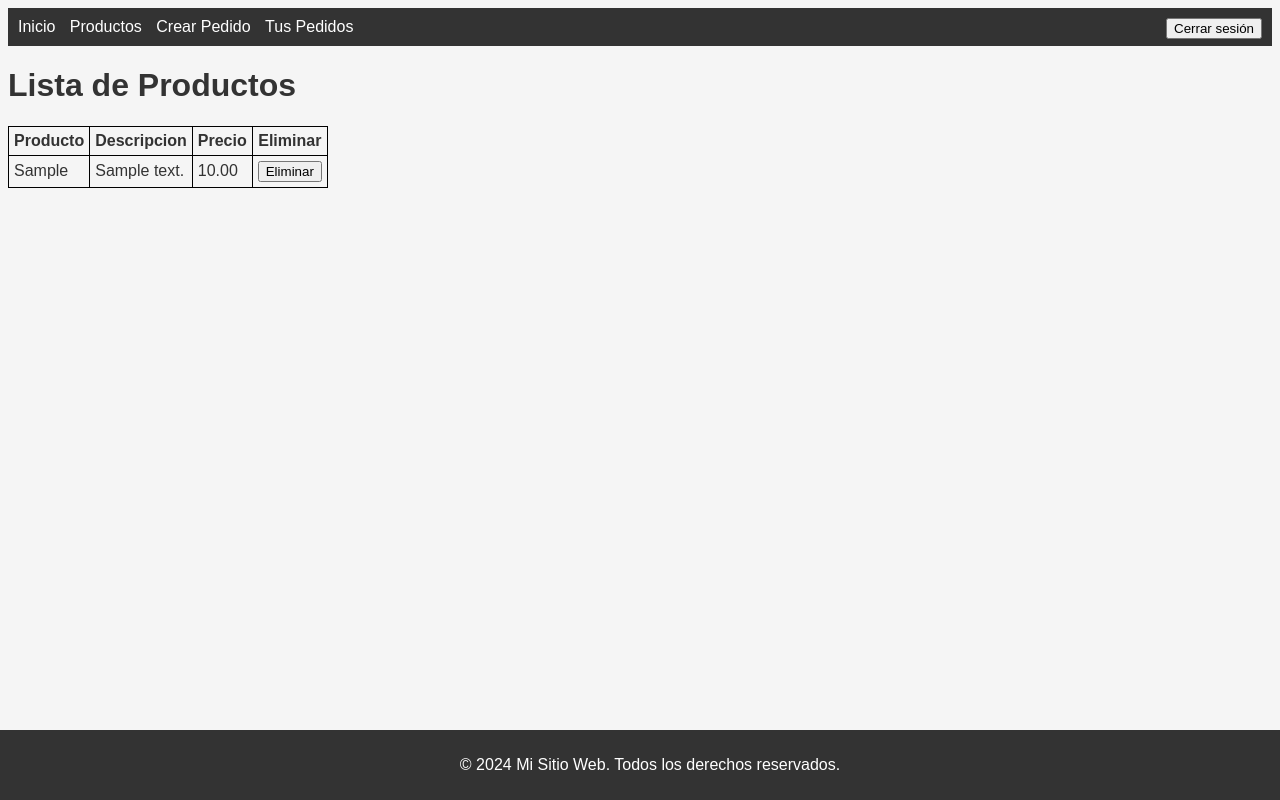
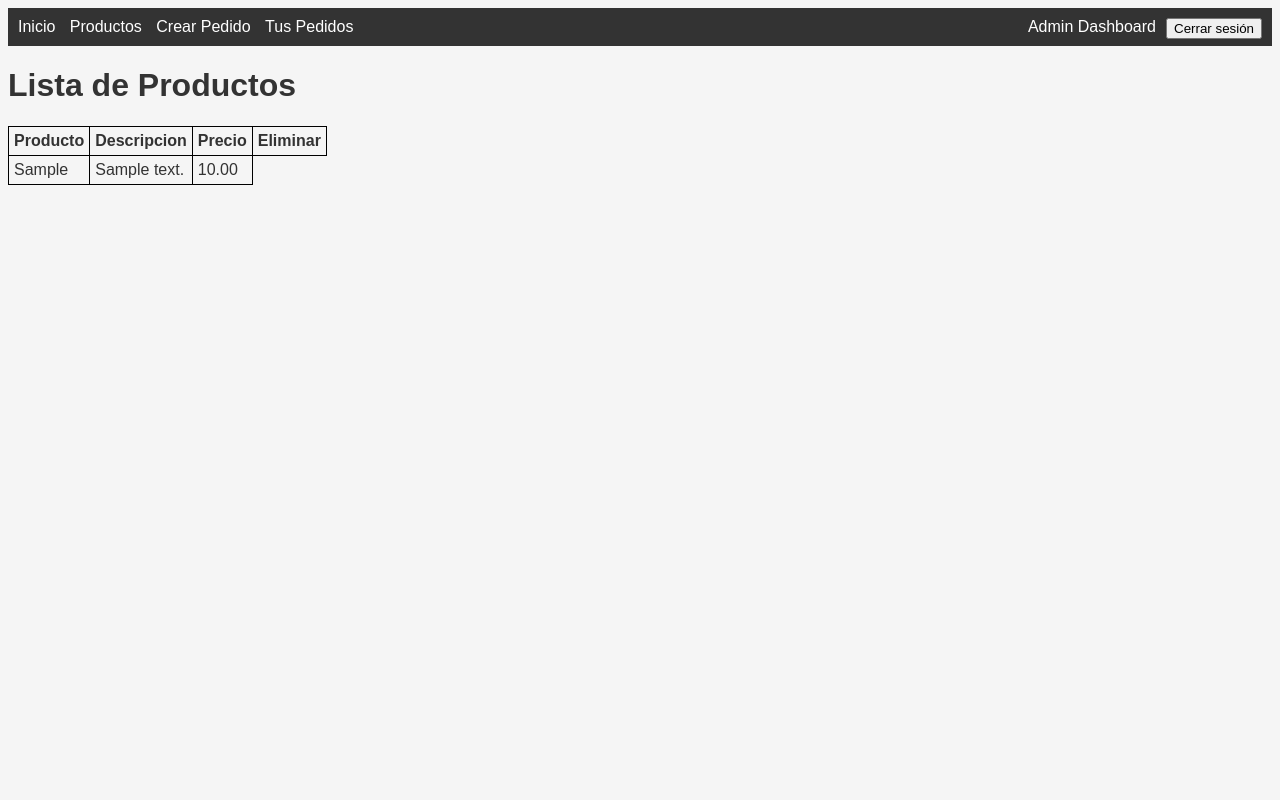
Before and after one commit to Chialvo/INET-Marketplace, a Django app: page /productos/ in a window 1280 px wide. Run offline with Django 5.2, Linux system fonts and the light colour scheme; a user stored in the database is signed in; tables that the repository leaves empty hold one stand-in row (values such as "Sample post").

Commit message:
betterAdmin

```diff
--- a/olimpiada/main/templates/base.html
+++ b/olimpiada/main/templates/base.html
@@ -14,25 +14,24 @@
             <li><a href="{% url 'productos' %}">Productos</a></li>
             <li><a href="{% url 'pedido' %}">Crear Pedido</a></li>
             <li><a href="{% url 'mostrarPedidos' %}">Tus Pedidos</a></li>
+            {% if user.is_authenticated %}
                 <li>
                     <form id="logout-form" action="{% url 'logout' %}" method="post" style="display: inline;">
                         {% csrf_token %}
                         <button type="submit" style="float: right;">
                             Cerrar sesión
                         </button>
-                    </button>
                     </form>
                 </li>
+                {% if user.is_staff %}
+                    <li style="float: right;"><a href="{% url 'admin:index' %}">Admin Dashboard</a></li>
+                {% endif %}
+            {% else %}
+                <li><a href="{% url 'login' %}">Iniciar sesión</a></li>
+            {% endif %}
         </ul>
     </nav>
-
-    <div>
     {% block content %}
     {% endblock %}
-    </div>
-
-    <footer>
-        <p>&copy; 2024 Mi Sitio Web. Todos los derechos reservados.</p>
-    </footer>
 </body>
 </html>
--- a/olimpiada/main/templates/productos.html
+++ b/olimpiada/main/templates/productos.html
@@ -17,13 +17,6 @@
             <td>{{ producto.codigo }}</td>
             <td>{{ producto.descripcion }}</td>
             <td>{{ producto.precio }}</td>
-
-            {% if request.user.is_superuser %}
-                <td>
-
-                        <button type="submit">Eliminar</button>
-                </td>
-            {% endif %}
         </tr>
         {% endfor %}
     </table>
--- a/olimpiada/main/urls.py
+++ b/olimpiada/main/urls.py
@@ -2,7 +2,6 @@ from django.urls import path, include
 from rest_framework.routers import DefaultRouter
 from .views import *
 from .api import *
-from django.contrib import admin
 from django.contrib.auth import views as auth_views
 
 router = DefaultRouter()
@@ -11,7 +10,6 @@ router.register('pedidos', PedidoViewSet, 'pedidos')
 router.register('clientes', ClienteViewSet, 'clientes')
 
 urlpatterns = [
-    path('admin/', admin.site.urls),
     path('', home, name='home'),
     path('productos/', productos, name='productos'),
     path('login/', login_view, name='login'),
@@ -22,6 +20,5 @@ urlpatterns = [
     path('mostrarPedidos/', mostrarPedidos, name='mostrarPedidos'),
     path('crear_pedido/', crear_pedido, name='crear_pedido'),
     path('register/', register, name='register'),
-    path('productos_eliminar/<int:id_producto>/', productos_eliminar, name='delete_producto'),
     path('logout/', auth_views.LogoutView.as_view(template_name='logout.html'), name='logout'),
 ] + router.urls
--- a/olimpiada/main/views.py
+++ b/olimpiada/main/views.py
@@ -56,6 +56,7 @@ def login_cliente(request):
     else:
         return render(request, 'login.html')
 
+@login_required(login_url='login')
 def mostrarPedidos(request):
     if request.method == 'GET':
         pedidos = Pedido.objects.all()
@@ -69,6 +70,7 @@ def mostrarPedidos(request):
 
         return render(request, 'mostrar_pedidos.html', context)
 
+@login_required(login_url='login')
 @csrf_exempt
 def crear_pedido(request):
     if request.method == 'POST':
@@ -101,13 +103,3 @@ def register(request):
 
 def superuser_required(user):
     return user.is_superuser
-
-@user_passes_test(superuser_required)
-def productos_eliminar(request, id_producto):
-    producto = get_object_or_404(Producto, id=id_producto)
-
-    if request.method == 'POST':
-        producto.delete()
-        return redirect('producto_list')  # Redirect to the product list page after deletion
-
-    return render(request, 'delete_confirmar.html', {'producto': producto})
```
Lines whose indentation alone changed are shown as unchanged.
